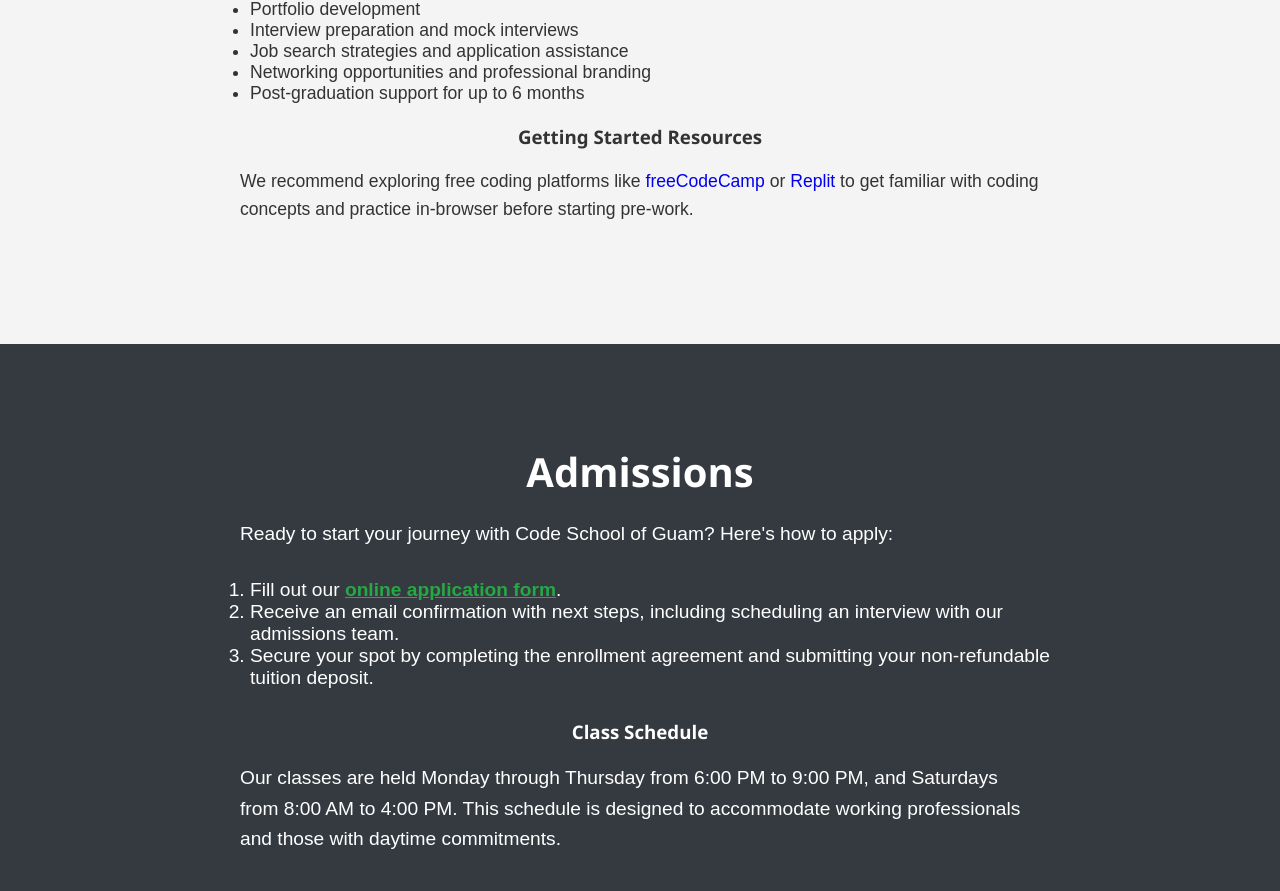
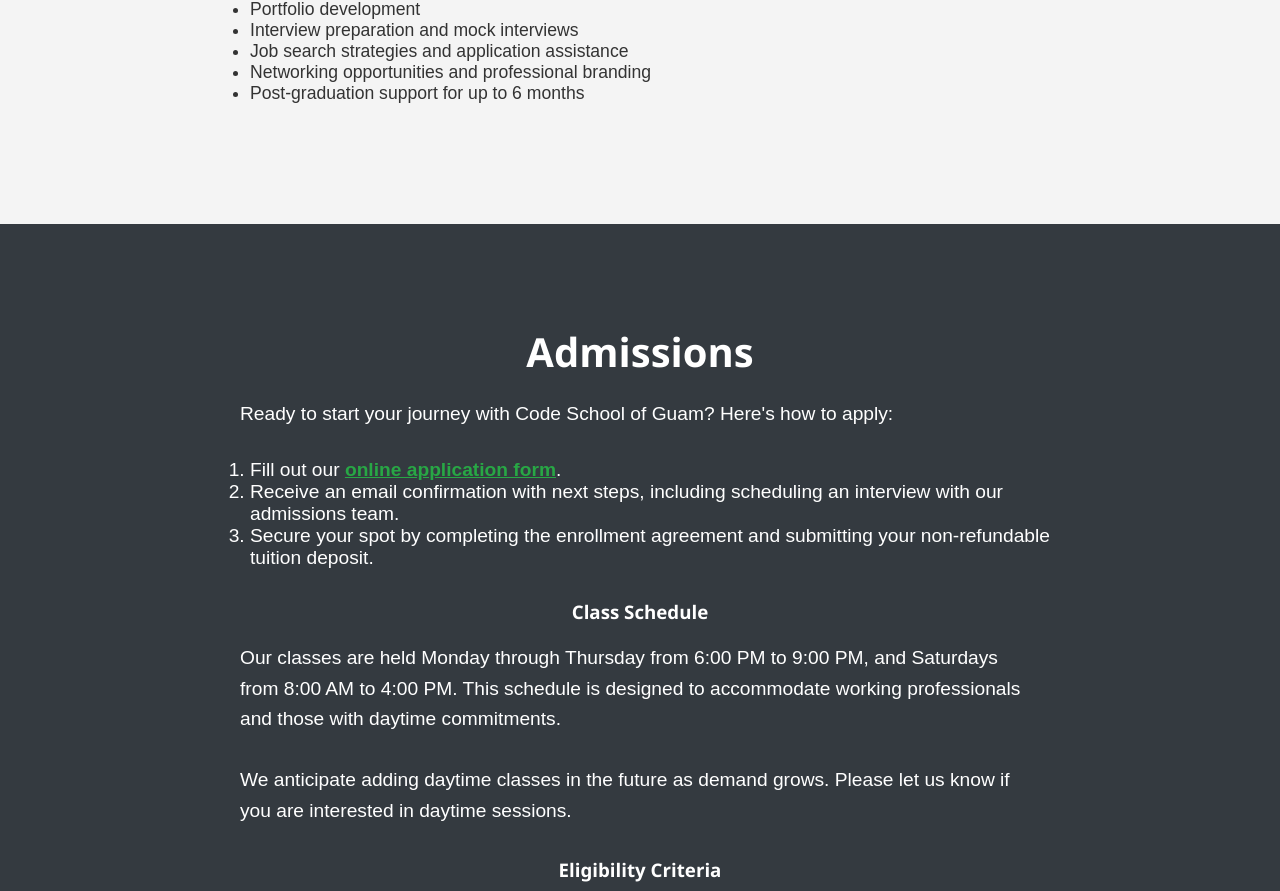
Before and after one commit to leonshimizu/code-school-of-guam, a React (Create React App) app: page / in a window 1280 px wide. Shown: the part 5976-6867 px from the top of the page. Built offline with nearby package versions, Linux system fonts and the light colour scheme.

Commit message:
Remove getting started resources since it's in the FAQs

```diff
--- a/src/components/CareerServices.js
+++ b/src/components/CareerServices.js
@@ -18,11 +18,6 @@
         <li>Networking opportunities and professional branding</li>
         <li>Post-graduation support for up to 6 months</li>
       </ul>
-
-      <h3>Getting Started Resources</h3>
-      <p>
-        We recommend exploring free coding platforms like <a href="https://www.freecodecamp.org" target="_blank" rel="noopener noreferrer">freeCodeCamp</a> or <a href="https://replit.com/" target="_blank" rel="noopener noreferrer">Replit</a> to get familiar with coding concepts and practice in-browser before starting pre-work.
-      </p>
     </section>
   );
 }
```
